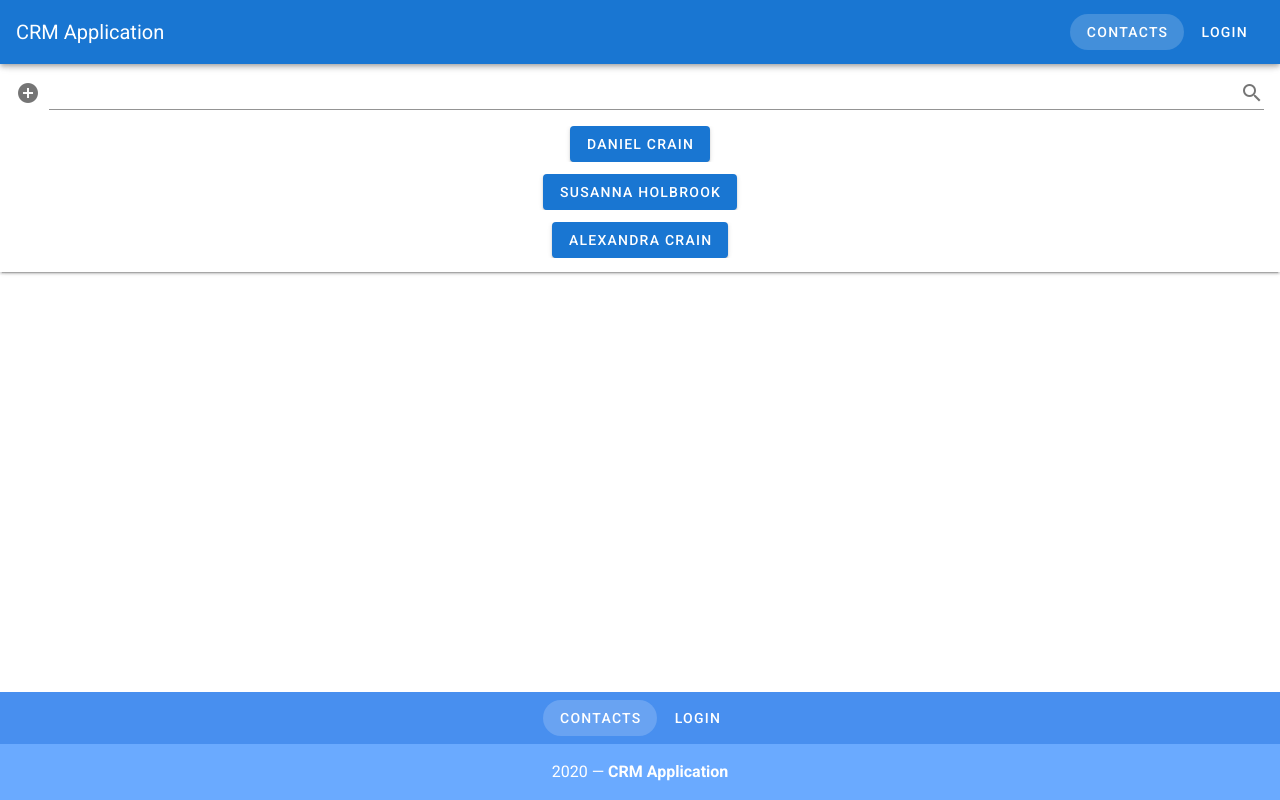
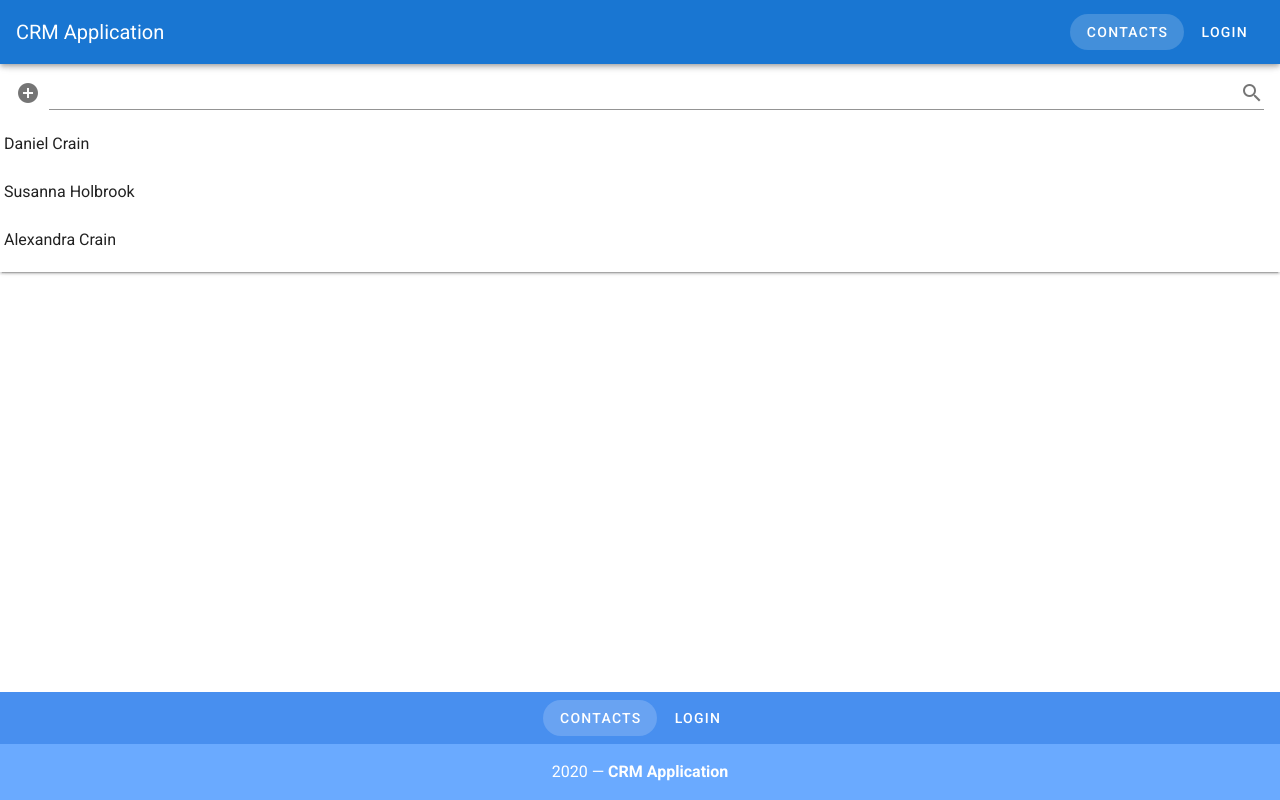
Before and after one commit to bluevision/vue-crm, a Vue app: page / in a window 1280 px wide. Built offline with nearby package versions, Linux system fonts and the light colour scheme.

Commit message:
Added some stuff

```diff
--- a/src/components/ContactModal.vue
+++ b/src/components/ContactModal.vue
@@ -1,7 +1,7 @@
 <template><v-row justify="center">
     <v-dialog v-model="dialog" persistent max-width="290">
       <template v-slot:activator="{ on }">
-        <v-btn color="primary" dark v-on="on"><slot></slot></v-btn>
+        <v-list-item-content dark v-on="on">{{firstName + ' ' + lastName}}</v-list-item-content>
       </template>
       <v-card>
         <v-card-title class="headline">{{firstName + ' ' + lastName}}</v-card-title>
--- a/src/views/ContactList.vue
+++ b/src/views/ContactList.vue
@@ -16,9 +16,11 @@
           v-for="(contact, i) in contacts"
           :key="i"
         >
-          <v-list-item-content>
-          <ContactModal :firstName="contact.firstName" :lastName="contact.lastName">{{contact.firstName + ' ' + contact.lastName}}</ContactModal>
-          </v-list-item-content>
+                <template v-slot:activator="{ on }">
+        <v-list-item-content dark v-on="on">{{firstName + ' ' + lastName}}</v-list-item-content>
+      </template>
+          <ContactModal :firstName="contact.firstName" :lastName="contact.lastName" />
+
         </v-list-item>
       </v-list-item-group>
     </v-list>
```
